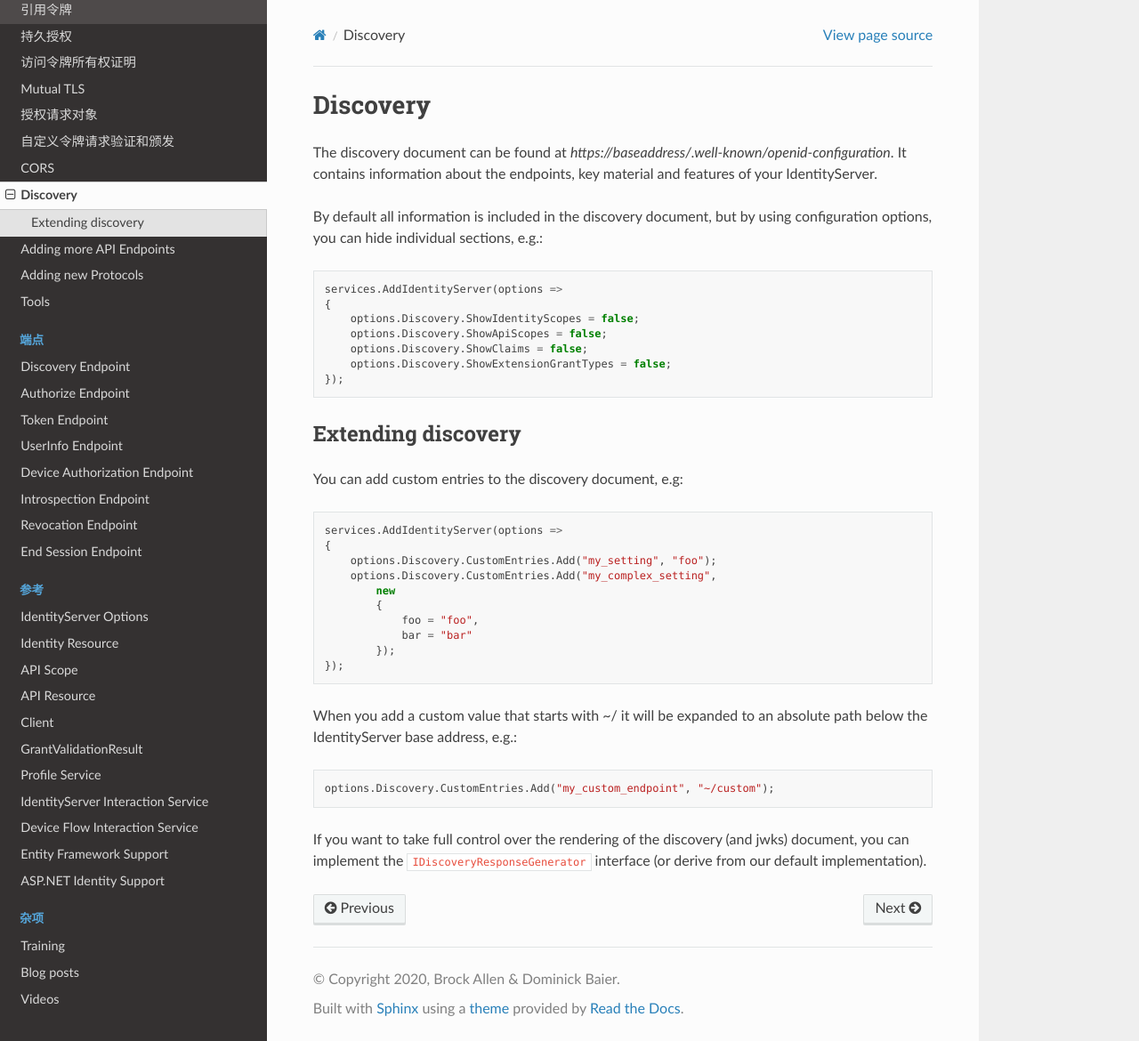
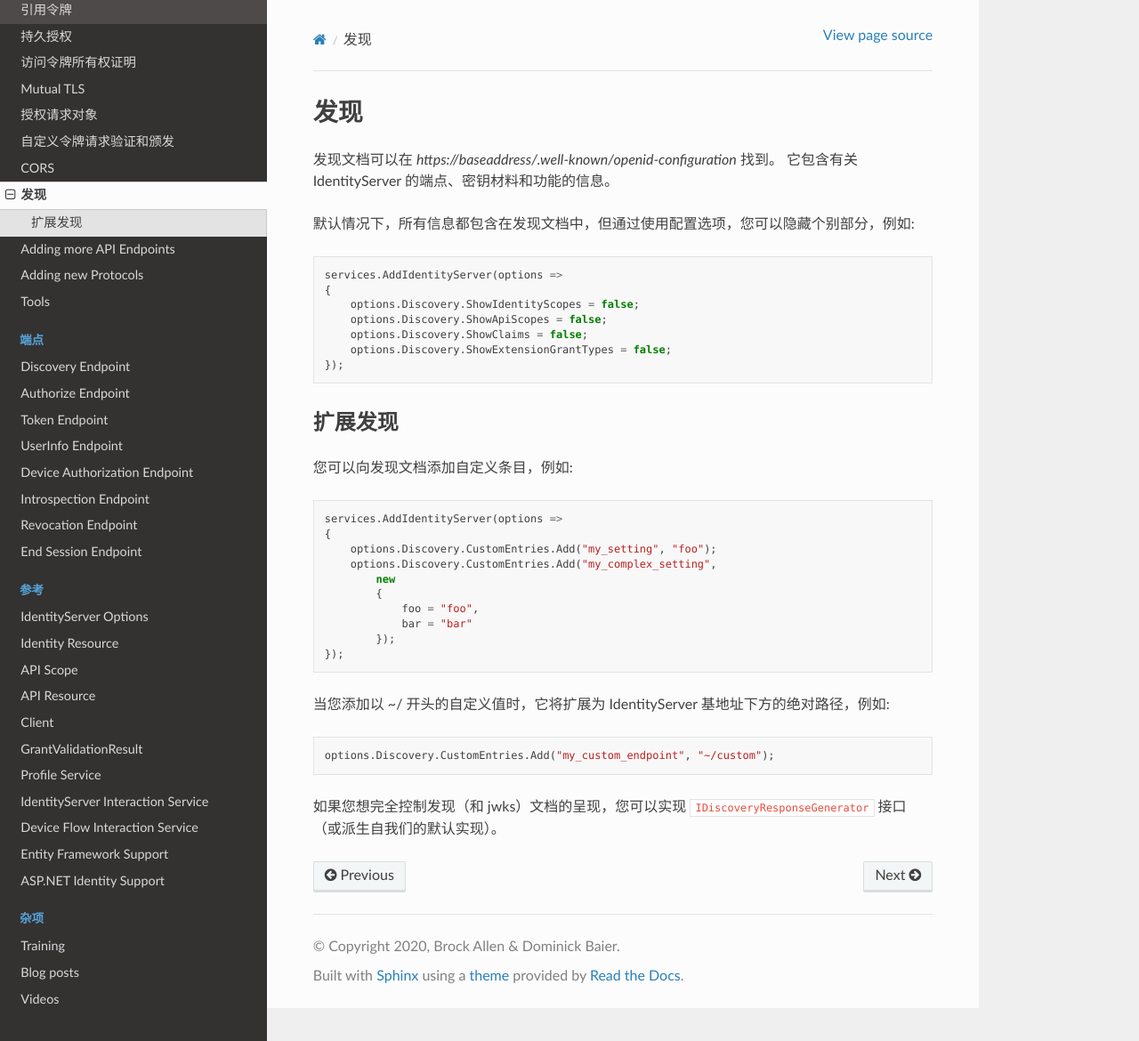
Before and after one commit to devenliu/IdentityServer4Docs, a Sphinx documentation site: the page built from zh-CN/docs/topics/discovery.rst, in a window 1280 px wide and 1170 px high. Shown: the whole window at 89% size. Built offline with Sphinx 7.4.7 and the Read the Docs theme 2.0.0, drawn with Linux system fonts in a browser that asks for light colours; pages that are not in the unit, such as notebooks, are missing from menus.

Commit message:
增加翻译

```diff
--- a/zh-CN/docs/topics/discovery.rst
+++ b/zh-CN/docs/topics/discovery.rst
@@ -1,11 +1,10 @@
-Discovery
+发现
 =========
 
-The discovery document can be found at *https://baseaddress/.well-known/openid-configuration*.
-It contains information about the endpoints, key material and features of your IdentityServer.
+发现文档可以在 *https://baseaddress/.well-known/openid-configuration* 找到。
+它包含有关 IdentityServer 的端点、密钥材料和功能的信息。
 
-By default all information is included in the discovery document, but by using configuration options, you can hide
-individual sections, e.g.::
+默认情况下，所有信息都包含在发现文档中，但通过使用配置选项，您可以隐藏个别部分，例如::
 
     services.AddIdentityServer(options =>
     {
@@ -15,9 +14,9 @@ individual sections, e.g.::
         options.Discovery.ShowExtensionGrantTypes = false;
     });
 
-Extending discovery
+扩展发现
 ^^^^^^^^^^^^^^^^^^^
-You can add custom entries to the discovery document, e.g::
+您可以向发现文档添加自定义条目，例如::
 
     services.AddIdentityServer(options =>
     {
@@ -30,9 +29,8 @@ You can add custom entries to the discovery document, e.g::
             });
     });
 
-When you add a custom value that starts with ~/ it will be expanded to an absolute path below the IdentityServer base address, e.g.::
+当您添加以 ~/ 开头的自定义值时，它将扩展为 IdentityServer 基地址下方的绝对路径，例如::
 
     options.Discovery.CustomEntries.Add("my_custom_endpoint", "~/custom");
 
-If you want to take full control over the rendering of the discovery (and jwks) document, you can implement the ``IDiscoveryResponseGenerator``
-interface (or derive from our default implementation).
+如果您想完全控制发现（和 jwks）文档的呈现，您可以实现 ``IDiscoveryResponseGenerator`` 接口（或派生自我们的默认实现）。
```
